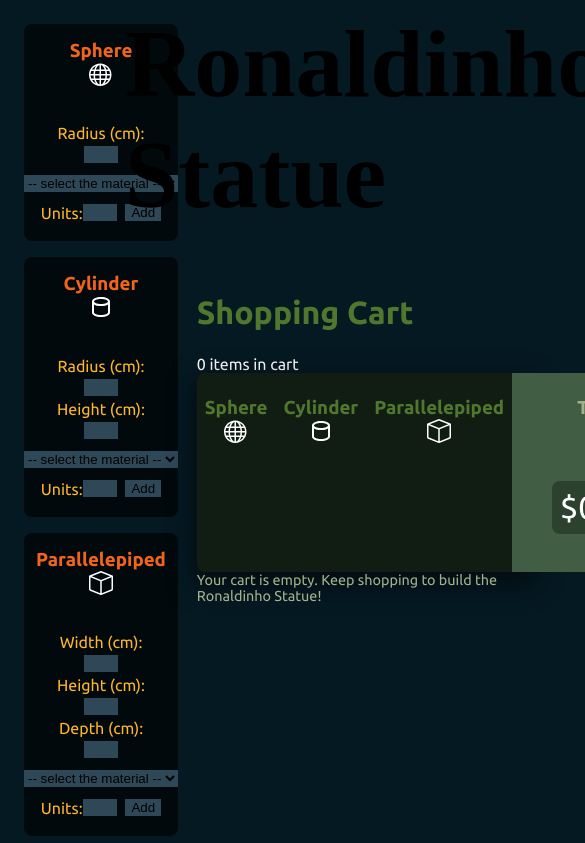
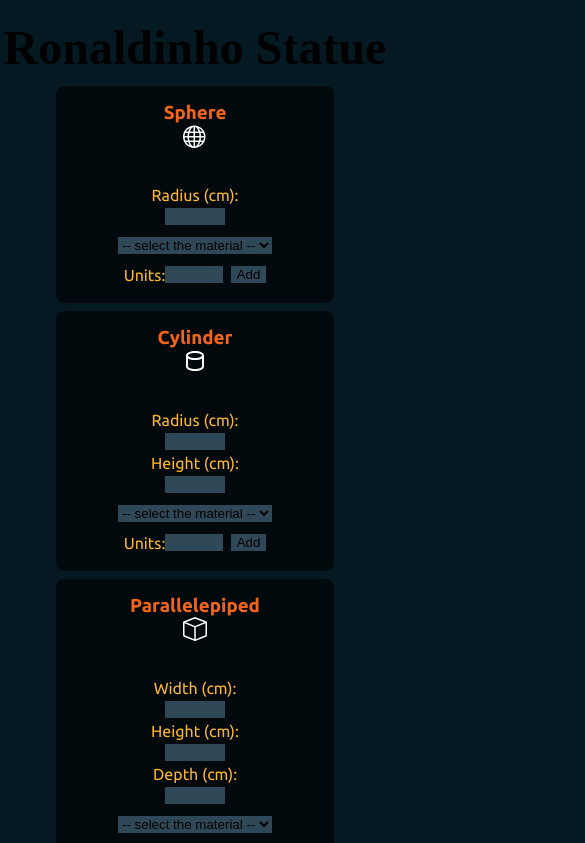
Before and after one commit to lavarinimoreira/ronaldinho-statue, a React (Create React App) app: page / in a window 390 px wide. Shown: the top 843 px of the page, 585 px wide, since content can reach past the window. Built offline with nearby package versions, Linux system fonts and the light colour scheme; a web font is replaced by a local one.

Commit message:
adding @media

```diff
--- a/src/components/Form.css
+++ b/src/components/Form.css
@@ -48,3 +48,9 @@
     margin: 0 0 0 8px;
     cursor: pointer;
 }
+
+@media (max-width: 850px) {
+    .form {
+        margin: 8px 48px 0 48px;
+    }
+}
--- a/src/components/List.css
+++ b/src/components/List.css
@@ -13,7 +13,6 @@
     padding: 0;
     text-align: center;
     list-style-type: none;
-
     padding: 8px 80px 0px 80px;
 }
 
@@ -27,3 +26,9 @@
 .units {
     margin: 0 0 8px 0;
 }
+
+@media (max-width: 1263px) {
+    .list {
+        width: 100%;
+    }
+}
--- a/src/index.css
+++ b/src/index.css
@@ -51,11 +51,15 @@
   text-align: center;
   box-shadow: 0px 10px 25px 5px rgba(0, 0, 0, 0.5);
   /* padding: 0 16px 16px 16px; */
+
 }
 
 .shopping-cart .objects-cart {
   width: 100%;
   margin: 8px;
+  display: flex;
+  flex-direction: column;
+  align-items: center;
 }
 
 .shopping-cart h2 {
@@ -81,13 +85,6 @@
   color: #4f772d;
   margin: 0 0 24px 5%;
   font-size: 32px;
-}
-
-.line {
-  width: 1px;
-  height: 85%;
-  background-color: #a3b18a;
-  align-self: center;
 }
 
 .total {
@@ -129,3 +126,71 @@
   margin: 8px 0 0 0;
   cursor: pointer;
 }
+
+@media (max-width: 1263px) {
+  .shopping-cart {
+    display: flex;
+    flex-direction: column;
+    width: 40%;
+    margin-bottom: 80px;
+  }
+
+  .message-empty-cart,
+  .right span {
+    margin: 0 0 0 30%;
+  }
+
+  .message-empty-cart {
+    font-size: 0.8em;
+  }
+
+  .App div .sc {
+    margin: 0 0 24px 30%;
+  }
+
+  div .shopping-cart .object-total {
+    border-radius: 0 0 8px 8px;
+  }
+
+
+  .shopping-cart .objects-cart {
+    width: calc(100% - 16px);
+    box-sizing: border-box;
+  }
+}
+
+@media (max-width: 850px) {
+  .App {
+    flex-direction: column;
+  }
+
+  .shopping-cart {
+    display: flex;
+    flex-direction: column;
+    width: 90%;
+    margin-bottom: 80px;
+  }
+
+  .message-empty-cart,
+  .right span {
+    margin: 0 0 0 5%;
+  }
+
+  .message-empty-cart {
+    margin-bottom: 8px;
+  }
+
+  .App div .sc {
+    margin: 0 0 24px 5%;
+  }
+
+  .right h1 {
+    font-size: 3em;
+    position: absolute;
+    top: 20px;
+  }
+
+  .left {
+    margin: 70px 0 35px 0;
+  }
+}
```
